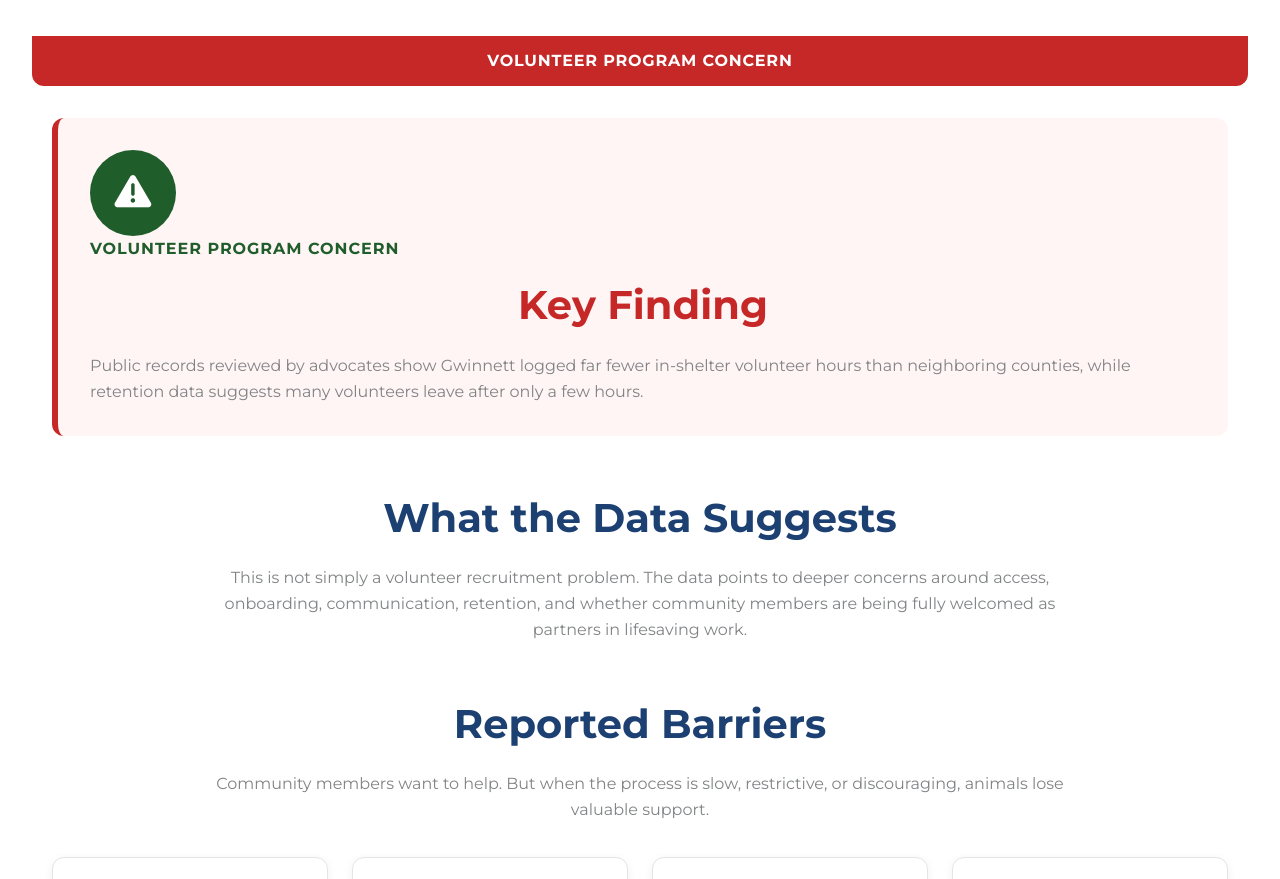
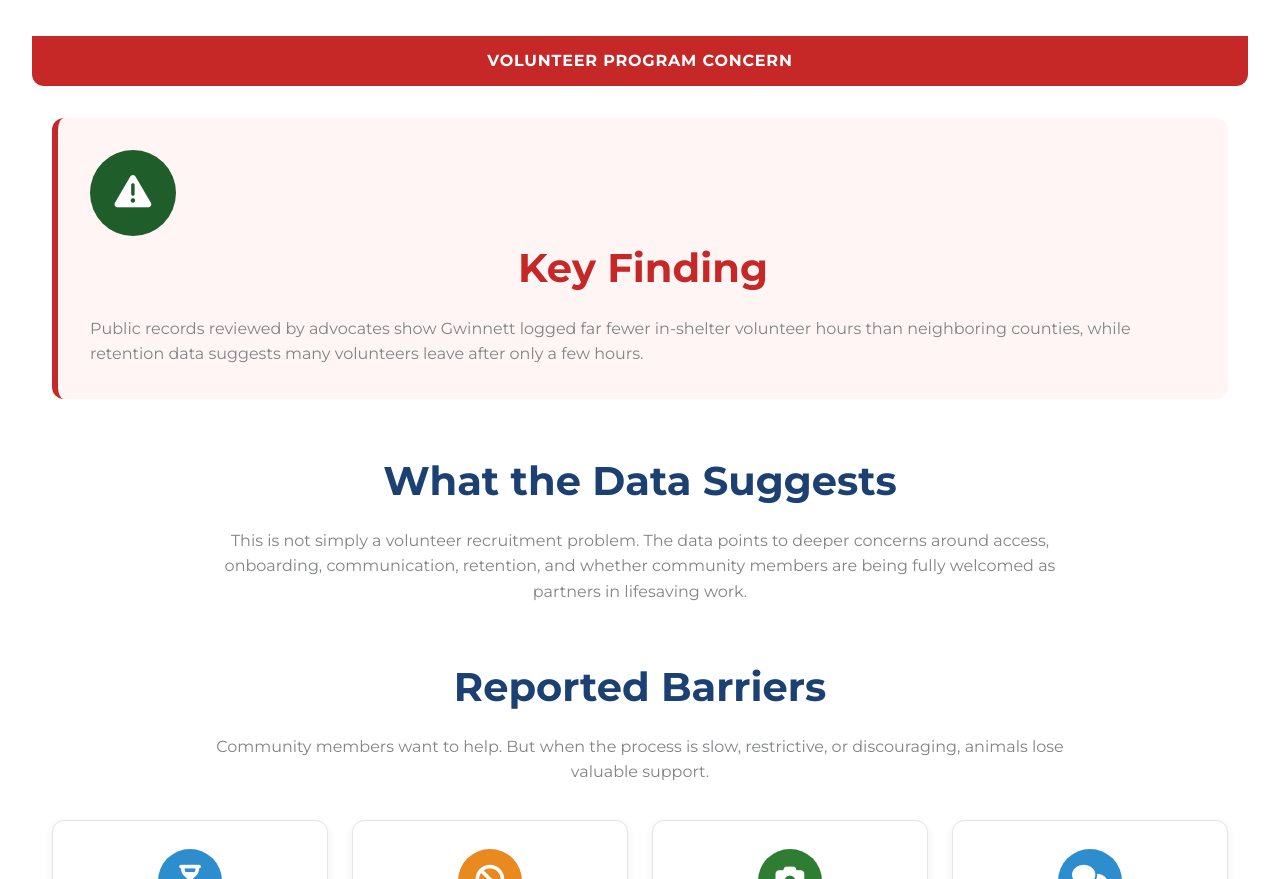
Before and after one commit to whitleybacon/gwinnett-animal-advocacy-alliance, a Jekyll site: the page built from issues/volunteer-engagement/index.html, in a window 1280 px wide and 900 px high, scrolled down 727 px, cut to the strip 21-900 px from the top of the window. Built offline with Jekyll 4.4.1, drawn with Linux system fonts in a browser that asks for light colours.

Commit message:
Update index.html

```diff
--- a/issues/volunteer-engagement/index.html
+++ b/issues/volunteer-engagement/index.html
@@ -53,7 +53,6 @@
         </div>
 
         <div class="alert-banner-content">
-            <span class="alert-banner-label">Volunteer Program Concern</span>
            <h2>Key Finding</h2>
             <p>
                 Public records reviewed by advocates show Gwinnett logged far fewer in-shelter volunteer hours than neighboring counties, while retention data suggests many volunteers leave after only a few hours.
```
